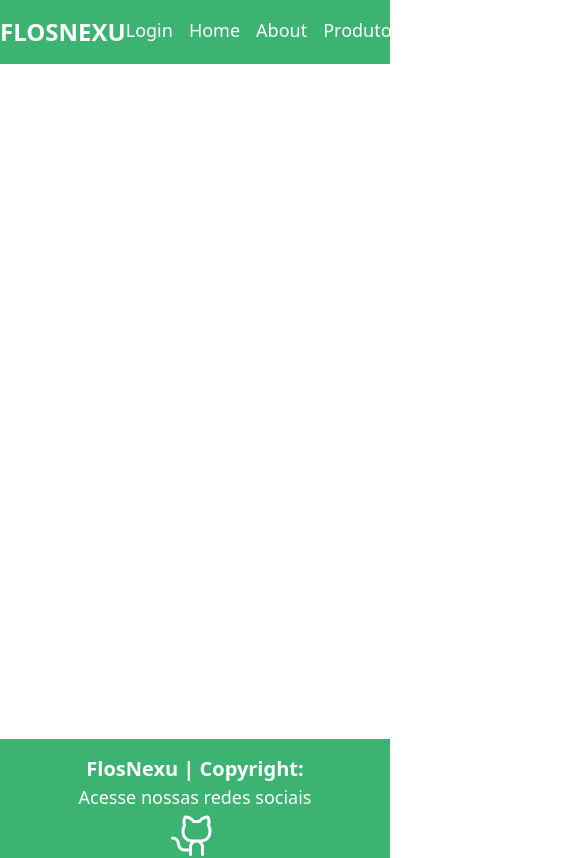
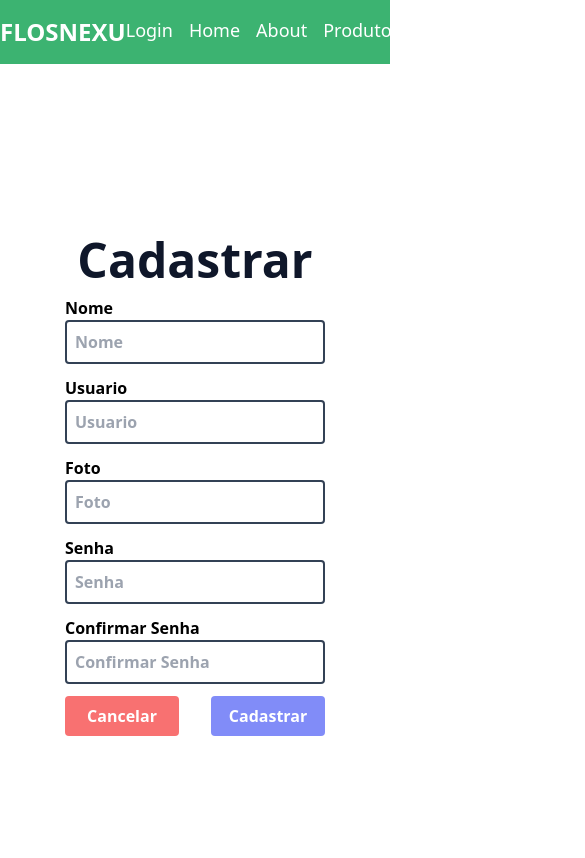
Before and after one commit to Projeto-Integrador-FlosNexu/front-end, a React (Vite) app: page /cadastro in a window 390 px wide. Shown: the top 858 px of the page, 585 px wide, since content can reach past the window. Built offline with nearby package versions, Linux system fonts and the light colour scheme.

Commit message:
add arquivos models e lógica de cadastro, criada contexts

```diff
--- a/package.json
+++ b/package.json
@@ -11,7 +11,7 @@
   },
   "dependencies": {
     "@phosphor-icons/react": "^2.0.15",
-    "axios": "1.3.4",
+    "axios": "^1.3.4",
     "react": "^18.2.0",
     "react-dom": "^18.2.0",
     "react-loader-spinner": "5.3.4",
--- a/src/App.tsx
+++ b/src/App.tsx
@@ -5,10 +5,13 @@ import Footer from './components/footer/Footer';
 import { BrowserRouter, Route, Routes } from 'react-router-dom';
 import Login from './pages/login/Login';
 import About from './pages/about/About';
+import UserProvider from './contexts/UserContext';
+import Cadastro from './pages/cadastro/Cadastro';
 
 function App() {
   return (
     <>
+    <UserProvider>
     <BrowserRouter>
         <Navbar />
           <div className='min-h-[80vh]'>
@@ -17,10 +20,12 @@ function App() {
               <Route path="/login" element={<Login />} />
               <Route path="/home" element={<Home />} />
               <Route path="/about" element={<About />} />
+              <Route path="/cadastro" element={<Cadastro />} />
             </Routes>
           </div>
           <Footer />
         </BrowserRouter>
+        </UserProvider>
     </>
 );
 }
--- a/src/components/navbar/Navbar.tsx
+++ b/src/components/navbar/Navbar.tsx
@@ -15,7 +15,7 @@ function Navbar() {
               <Link to='/about' className='hover:underline'>About</Link>
               <div className='hover:underline'>Produtos</div>
               <div className='hover:underline'>Categorias</div>
-
+              <div className='hover:underline'>Cadastro</div>
               <div className='hover:underline'>Perfil</div>
               <div className='hover:underline'>Sair</div>
             </div>
--- /dev/null
+++ b/src/contexts/AuthContext.tsx
@@ -0,0 +1,67 @@
+import { createContext, ReactNode, useState } from "react"
+
+import UsuarioLogin from "../models/UsuarioLogin"
+//import { login } from "../services/Service"  -> IMPORTAR A SERVICE DEPOIS DO PUSH
+// import { toastAlerta } from "../utils/toastAlerta"
+
+interface AuthContextProps {
+    usuario: UsuarioLogin
+    handleLogout(): void
+    handleLogin(usuario: UsuarioLogin): Promise<void>
+    isLoading: boolean
+}
+
+interface AuthProviderProps {
+    children: ReactNode
+}
+
+export const AuthContext = createContext({} as AuthContextProps)
+
+export function AuthProvider({ children }: AuthProviderProps) {
+
+    const [usuario, setUsuario] = useState<UsuarioLogin>({
+        id: 0,
+        nome: "",
+        email: "",
+        foto: "",
+        senha: "",
+        tipo: "",
+        usuario: "",
+        token: ""
+    })
+
+    const [isLoading, setIsLoading] = useState(false)
+
+    async function handleLogin(userLogin: UsuarioLogin) {
+        setIsLoading(true)
+        try {
+            await login(`/usuarios/logar`, userLogin, setUsuario)
+            alert("Usuário logado com sucesso")
+            setIsLoading(false)
+
+        } catch (error) {
+            console.log(error)
+            alert("Dados do usuário inconsistentes")
+            setIsLoading(false)
+        }
+    }
+
+    function handleLogout() {
+        setUsuario({
+            id: 0,
+            nome: "",
+            email: "",
+            foto: "",
+            senha: "",
+            tipo: "",
+            usuario: "",
+            token: ""
+        })
+    }
+
+    return (
+        <AuthContext.Provider value={{ usuario, handleLogin, handleLogout, isLoading }}>
+            {children}
+        </AuthContext.Provider>
+    )
+}
--- /dev/null
+++ b/src/contexts/UserContext.tsx
@@ -0,0 +1,29 @@
+import { useState, createContext, ReactNode } from 'react';
+
+interface UserContextType {
+  nome: string;
+  setNome: React.Dispatch<React.SetStateAction<string>>;
+
+}
+
+export const UserContext = createContext<UserContextType>({
+  nome: '',
+  setNome: () => {}
+});
+
+interface UserProviderProps {
+  children: ReactNode;
+}
+
+function UserProvider({ children }: UserProviderProps) {
+  const [nome, setNome] = useState('');
+
+
+  return (
+    <UserContext.Provider value={{ nome, setNome}}>
+      {children}
+    </UserContext.Provider>
+  );
+}
+
+export default UserProvider;
--- /dev/null
+++ b/src/models/Categoria.ts
@@ -0,0 +1,6 @@
+export default interface Categoria {
+    id: number;
+    nome: string;
+    icone: string;
+    descricao: string;
+  }
--- /dev/null
+++ b/src/models/Produto.ts
@@ -0,0 +1,14 @@
+import Categoria from './Categoria';
+import Usuario from './Usuario';
+
+export default interface Postagem {
+  id: number;
+  nome: string;
+  descricao: string;
+  preco: number;
+  foto: string;
+  marca: string;
+  quantidade: number;
+  categoria: Categoria | null;
+  usuario: Usuario | null;
+}
--- /dev/null
+++ b/src/models/Usuario.ts
@@ -0,0 +1,11 @@
+import Produto  from "./Produto";
+
+export default interface Usuario {
+  id: number;
+  nome: string;
+  foto: string;
+  tipo: string;
+  email:string;
+  senha: string;
+  produto?: Produto | null;
+}
--- /dev/null
+++ b/src/models/UsuarioLogin.ts
@@ -0,0 +1,10 @@
+export default interface UsuarioLogin {
+    id: number;
+    nome: string;
+    email: string;
+    foto: string;
+    senha: string;
+    tipo:string;
+    token: string;
+    usuario: string;
+  }
--- /dev/null
+++ b/src/pages/cadastro/Cadastro.css
@@ -0,0 +1,8 @@
+.fundoCadastro {
+    background-image: url(../../assets/cadastro.jpg);
+      background-repeat: no-repeat;
+      width: 100%;
+      min-height: 100vh;
+      background-size: cover;
+      background-position: center;
+  }
--- /dev/null
+++ b/src/pages/cadastro/Cadastro.tsx
@@ -0,0 +1,152 @@
+import React, { ChangeEvent, useEffect, useState } from 'react'
+import { useNavigate } from 'react-router-dom'
+import Usuario from '../../models/Usuario'
+//import { cadastrarUsuario } from '../../services/Service'
+import './Cadastro.css'
+
+function Cadastro() {
+
+  let navigate = useNavigate()
+
+  const [confirmaSenha, setConfirmaSenha] = useState<string>("")
+
+  const [usuario, setUsuario] = useState<Usuario>({
+            id: 0,
+            nome: "",
+            email: "",
+            foto: "",
+            senha: "",
+            tipo: ""
+  })
+
+  const [usuarioResposta, setUsuarioResposta] = useState<Usuario>({
+    id: 0,
+            nome: "",
+            email: "",
+            foto: "",
+            senha: "",
+            tipo: ""
+  })
+
+  useEffect(() => {
+    if (usuarioResposta.id !== 0) {
+      back()
+    }
+  }, [usuarioResposta])
+
+  function back() {
+    navigate('/login')
+  }
+
+  function handleConfirmarSenha(e: ChangeEvent<HTMLInputElement>) {
+    setConfirmaSenha(e.target.value)
+  }
+
+  function atualizarEstado(e: ChangeEvent<HTMLInputElement>) {
+    setUsuario({
+      ...usuario,
+      [e.target.name]: e.target.value
+    })
+  }
+
+  async function cadastrarNovoUsuario(e: ChangeEvent<HTMLFormElement>) {
+    e.preventDefault()
+
+    if (confirmaSenha === usuario.senha && usuario.senha.length >= 8) {
+
+      try {
+        await cadastrarUsuario(`/usuarios/cadastrar`, usuario, setUsuarioResposta)
+        alert('Usuário cadastrado com sucesso')
+
+      } catch (error) {
+        alert('Erro ao cadastrar o Usuário')
+      }
+
+    } else {
+      alert('Dados inconsistentes. Verifique as informações de cadastro.')
+      setUsuario({ ...usuario, senha: "" }) // Reinicia o campo de Senha
+      setConfirmaSenha("")                  // Reinicia o campo de Confirmar Senha
+    }
+  }
+
+  return (
+    <>
+      <div className="grid grid-cols-1 lg:grid-cols-2 h-screen place-items-center font-bold">
+        <div className="fundoCadastro hidden lg:block"></div>
+        <form className='flex justify-center items-center flex-col w-2/3 gap-3' onSubmit={cadastrarNovoUsuario}>
+          <h2 className='text-slate-900 text-5xl'>Cadastrar</h2>
+          <div className="flex flex-col w-full">
+            <label htmlFor="nome">Nome</label>
+            <input
+              type="text"
+              id="nome"
+              name="nome"
+              placeholder="Nome"
+              className="border-2 border-slate-700 rounded p-2"
+              value={usuario.nome}
+              onChange={(e: ChangeEvent<HTMLInputElement>) => atualizarEstado(e)}
+            />
+          </div>
+          <div className="flex flex-col w-full">
+            <label htmlFor="usuario">Usuario</label>
+            <input
+              type="text"
+              id="usuario"
+              name="usuario"
+              placeholder="Usuario"
+              className="border-2 border-slate-700 rounded p-2"
+              value={usuario.usuario}
+              onChange={(e: ChangeEvent<HTMLInputElement>) => atualizarEstado(e)}
+            />
+          </div>
+          <div className="flex flex-col w-full">
+            <label htmlFor="foto">Foto</label>
+            <input
+              type="text"
+              id="foto"
+              name="foto"
+              placeholder="Foto"
+              className="border-2 border-slate-700 rounded p-2"
+              value={usuario.foto}
+              onChange={(e: ChangeEvent<HTMLInputElement>) => atualizarEstado(e)}
+            />
+          </div>
+          <div className="flex flex-col w-full">
+            <label htmlFor="senha">Senha</label>
+            <input
+              type="password"
+              id="senha"
+              name="senha"
+              placeholder="Senha"
+              className="border-2 border-slate-700 rounded p-2"
+              value={usuario.senha}
+              onChange={(e: ChangeEvent<HTMLInputElement>) => atualizarEstado(e)}
+            />
+          </div>
+          <div className="flex flex-col w-full">
+            <label htmlFor="confirmarSenha">Confirmar Senha</label>
+            <input
+              type="password"
+              id="confirmarSenha"
+              name="confirmarSenha"
+              placeholder="Confirmar Senha"
+              className="border-2 border-slate-700 rounded p-2"
+              value={confirmaSenha}
+              onChange={(e: ChangeEvent<HTMLInputElement>) => handleConfirmarSenha(e)}
+            />
+          </div>
+          <div className="flex justify-around w-full gap-8">
+            <button className='rounded text-white bg-red-400 hover:bg-red-700 w-1/2 py-2' onClick={back}>
+              Cancelar
+            </button>
+            <button className='rounded text-white bg-indigo-400 hover:bg-indigo-900 w-1/2 py-2' type='submit'>
+              Cadastrar
+            </button>
+          </div>
+        </form>
+      </div>
+    </>
+  )
+}
+
+export default Cadastro
```
Also changed, not shown: 2 other files (tests, documents, lock files or other folders).
